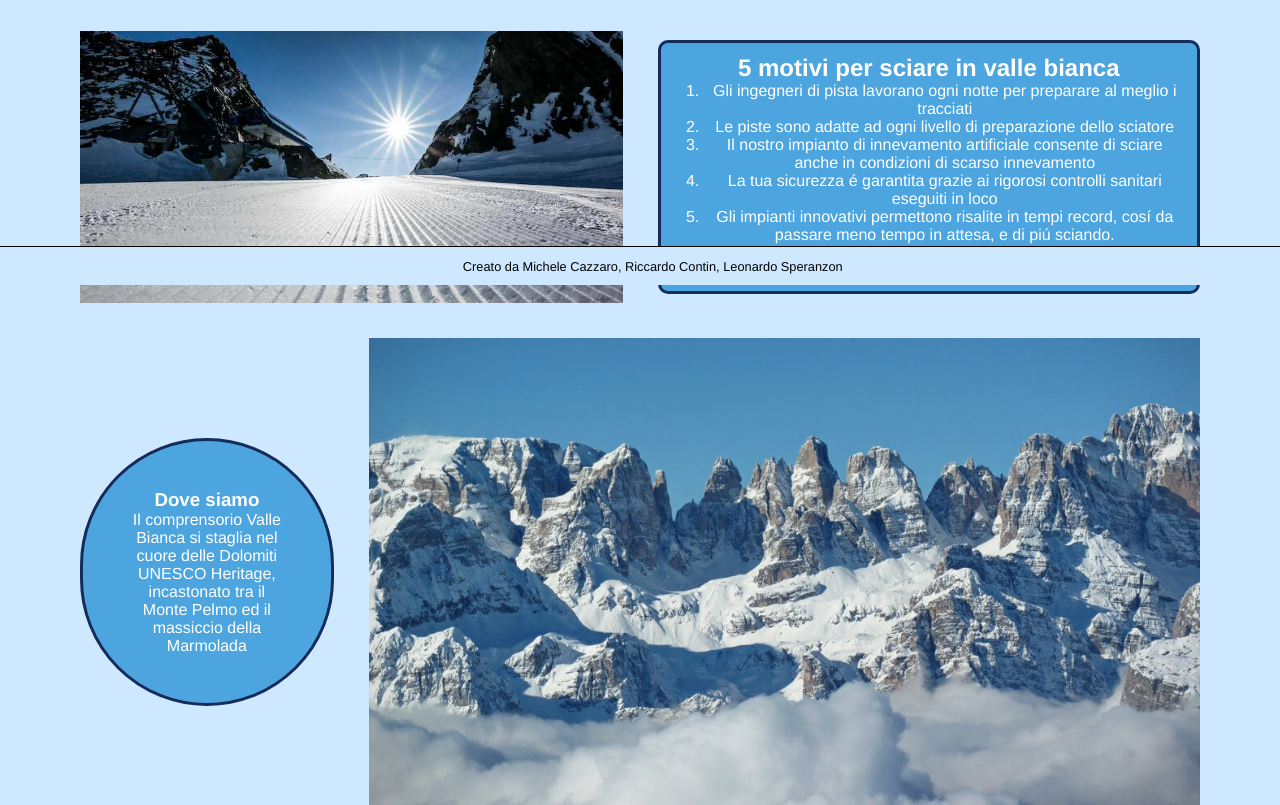
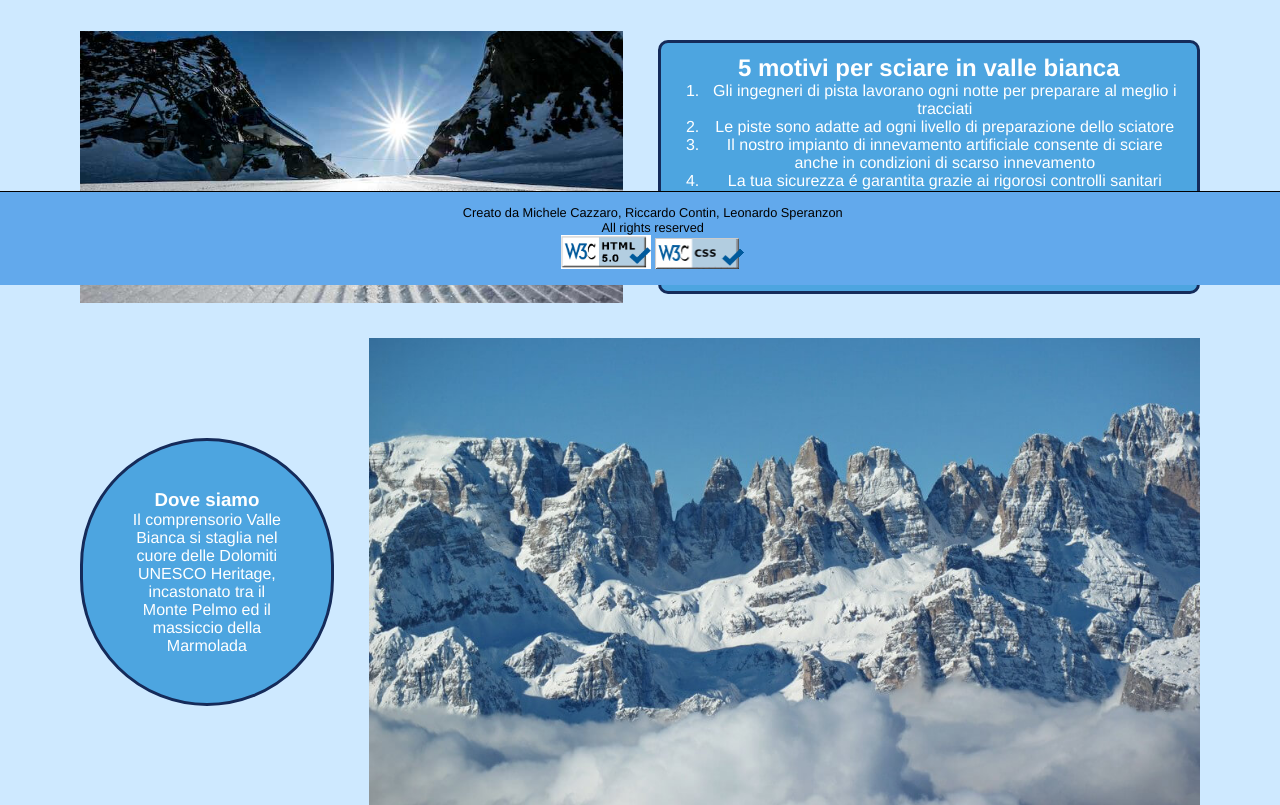
Before and after one commit to microtower00/tecweb-2021, a PHP site: page / in a window 1280 px wide. Shown: the part 515-1320 px from the top of the page. Run offline with PHP 8.4, Linux system fonts and the light colour scheme.

Commit message:
modificato footer

```diff
--- a/css/style.css
+++ b/css/style.css
@@ -905,6 +905,7 @@ a.linkScroll{
 
 	transform: translateX(-120%);
 	transition: transform .325s;
+	z-index: 1;
 }
 
 a.linkScroll.active{
@@ -917,7 +918,7 @@ a.linkScroll:focus{
 }
 
 footer{
-	background-color: var(--grigietto);
+	background-color: var(--azz2);
 
 
 	clear: both;
@@ -925,13 +926,18 @@ footer{
 	font-size: 0.8em;
 	border-top: 1px solid #000;
 	padding: 1em;
-	height: 1em;
+	/*height: 1em;*/
 
 	position: fixed;
 	bottom: 0px;
 	width: 100%;
 
 	vertical-align:middle;
+}
+
+img.imgValidCode{
+	width: 7em;
+	height: auto;
 }
 
 /*================================		404		===================================*/
--- a/html/home.html
+++ b/html/home.html
@@ -59,7 +59,12 @@
     </main>
 
     ['BtnScroll']
-    <footer>Creato da Michele Cazzaro, Riccardo Contin, Leonardo Speranzon</footer>
+    <footer>
+        <p>Creato da Michele Cazzaro, Riccardo Contin, Leonardo Speranzon<p>
+        <p lang="en">All rights reserved</p>
+        <img src="img/html5valid.png" alt="html valido" class="imgValidCode">
+        <img src="img/vcss-blue.gif" alt="css valido" class="imgValidCode">
+    </footer>
 
 </body>
 </html>
```
Also changed, not shown: img/html5valid.png (added), img/vcss-blue.gif (added).
